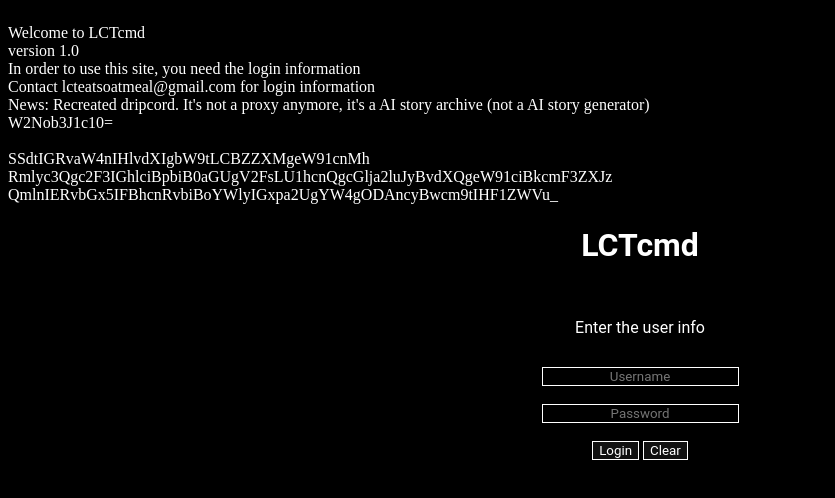
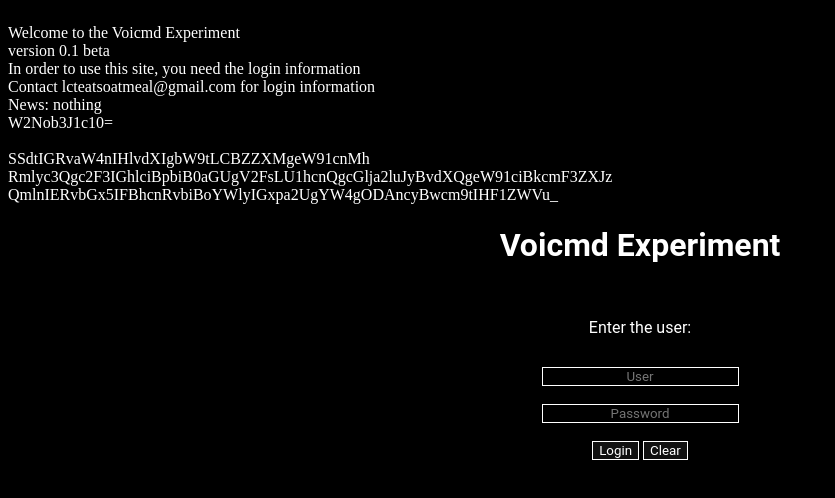
Before and after one commit to CSeriestechhero/Voicmd-Experiment, a plain HTML site: page index.html in a window 1280 px wide. Shown: the whole page, without its empty margins (0-835 px from the left). Drawn offline with Linux system fonts and the light colour scheme.

Commit message:
Update index.html

```diff
--- a/index.html
+++ b/index.html
@@ -66,8 +66,8 @@ text-align: center;
 <body>
  <div id="typedtext"></div>
 <h1>
-LCTcmd<br></h1><br><p>Enter the user info</p><br><form name="login">
-<input placeholder="Username" type="text" name="userid"/><br><Br>
+Voicmd Experiment<br></h1><br><p>Enter the user:</p><br><form name="login">
+<input placeholder="User" type="text" name="userid"/><br><Br>
 <input placeholder="Password" type="password" name="pswrd"/><br><br>
 <input class="btn" type="button" onclick="check(this.form)" value="Login"/>
 <input class="btn" type="reset" value="Clear"/>
@@ -76,7 +76,7 @@ LCTcmd<br></h1><br><p>Enter the user info</p><br><form name="login">
 function check(form)/*function to check userid & password*/
 {
  /*the following code checkes whether the entered userid and password are matching*/
- if(form.userid.value == "cseriestechhero:main" && form.pswrd.value == "test0000")
+ if(form.userid.value == "cseriestechhero:dev" && form.pswrd.value == "test0000")
   {
     window.location.replace("prompt")/*opens the target page while Id & password matches*/
   }
@@ -89,11 +89,11 @@ function check(form)/*function to check userid & password*/
 
   <script>// set up text to print, each item in array is new line
 var aText = new Array(
-"Welcome to LCTcmd",
-"version 1.0",
+"Welcome to the Voicmd Experiment",
+"version 0.1 beta",
 "In order to use this site, you need the login information",
 "Contact lcteatsoatmeal@gmail.com for login information",
-"News: Recreated dripcord. It's not a proxy anymore, it's a AI story archive (not a AI story generator)",
+"News: nothing",
 "W2Nob3J1c10=",
 "",
 "SSdtIGRvaW4nIHlvdXIgbW9tLCBZZXMgeW91cnMh",
@@ -136,7 +136,7 @@ var aText = new Array(
 "",
 "",
 "",
-"Welcome to LCTcmd",
+"Welcome to the Voicmd Experiment",
 "Please log in",
 "",
 "",
```
